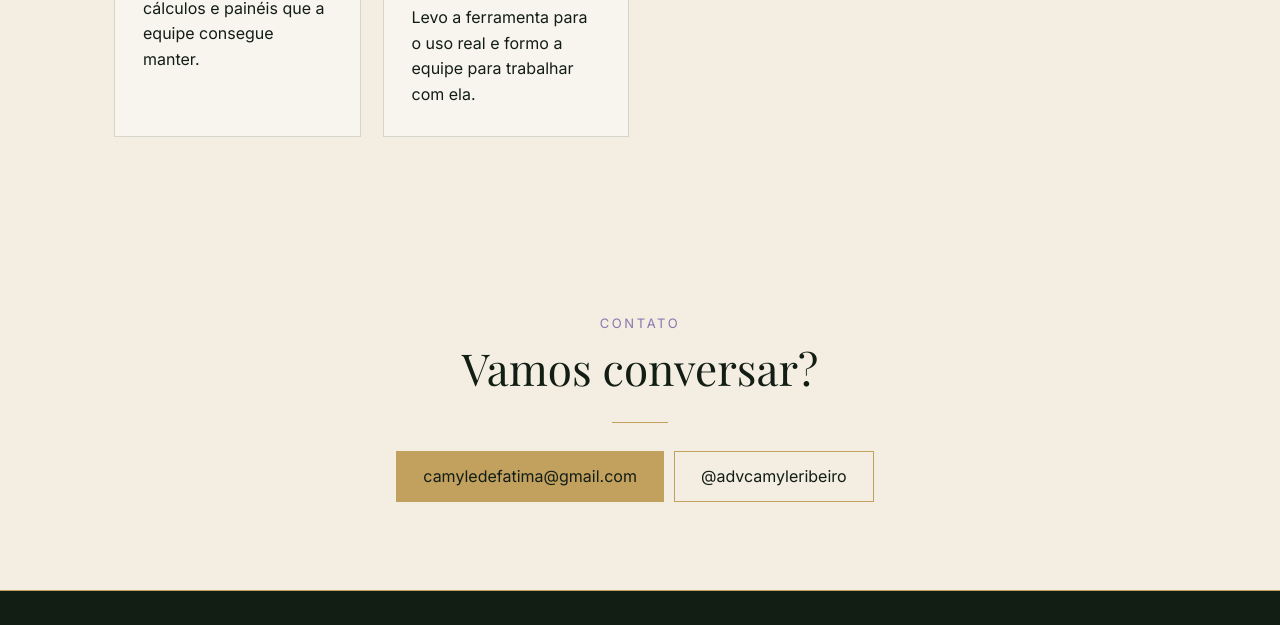
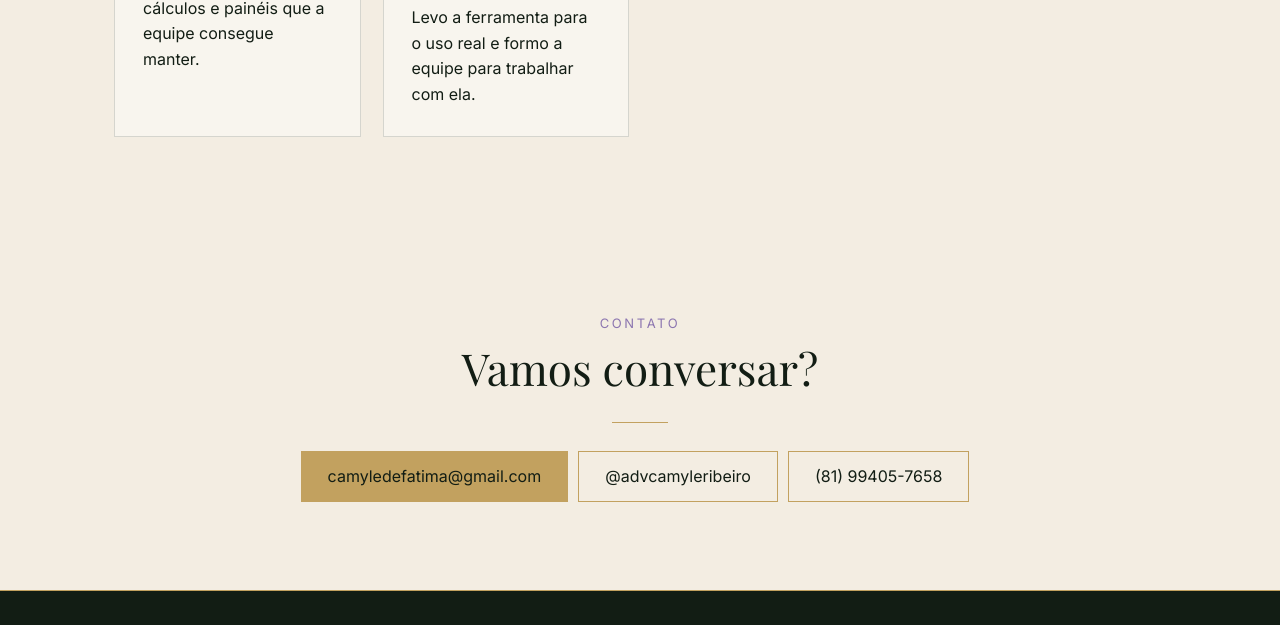
Before and after one commit to advcamyleribeiro-hub/portfolio, a plain HTML site: page index.html in a window 1280 px wide. Shown: the part 9609-10234 px from the top of the page. Drawn offline with nearby package versions, Linux system fonts and the light colour scheme; a web font is replaced by a local one.

Commit message:
Contato: telefone

```diff
--- a/index.html
+++ b/index.html
@@ -84,7 +84,7 @@ header{position:relative;overflow:hidden}header .wrap{position:relative;z-index:
 </div></div></section>
 
 <section id="contato"><div class="wrap" style="text-align:center"><div class="tag">Contato</div><h2>Vamos conversar?</h2><div class="fio" style="margin:18px auto 28px"></div>
-<p><a class="btn f" href="mailto:camyledefatima@gmail.com" style="color:var(--verde)">camyledefatima@gmail.com</a><a class="btn" href="https://instagram.com/advcamyleribeiro" style="color:var(--verde)">@advcamyleribeiro</a></p></div></section>
+<p><a class="btn f" href="mailto:camyledefatima@gmail.com" style="color:var(--verde)">camyledefatima@gmail.com</a><a class="btn" href="https://instagram.com/advcamyleribeiro" style="color:var(--verde)">@advcamyleribeiro</a><a class="btn" href="https://wa.me/5581994057658" style="color:var(--verde)">(81) 99405-7658</a></p></div></section>
 <footer><img src="assets/logo-timbrado-transparente.png" alt="CR"><p>Camyle Ribeiro · OAB/PE 60.250 · Recife/PE</p></footer>
 <script>
 (function(){var rm=matchMedia('(prefers-reduced-motion: reduce)').matches;
```
